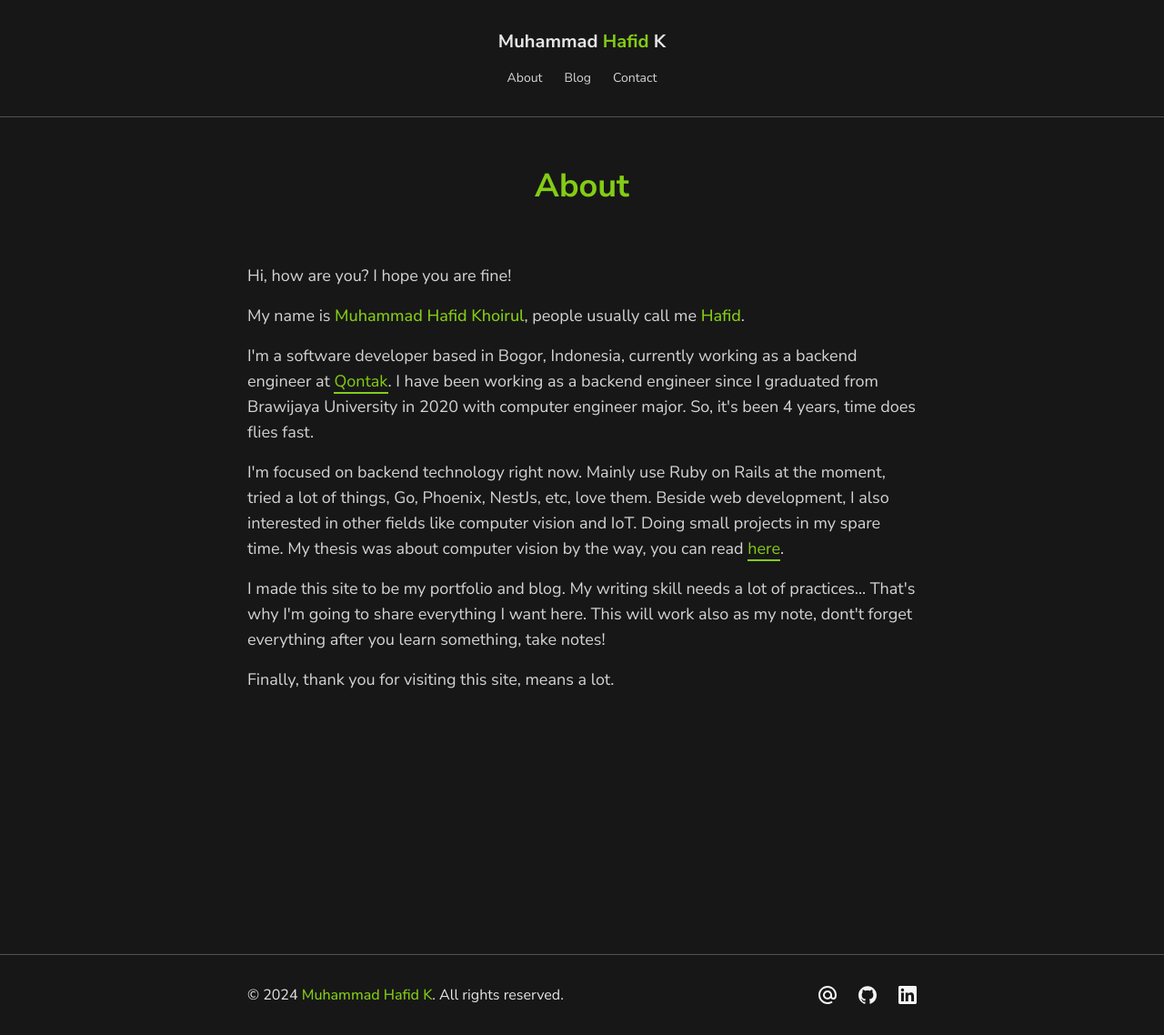
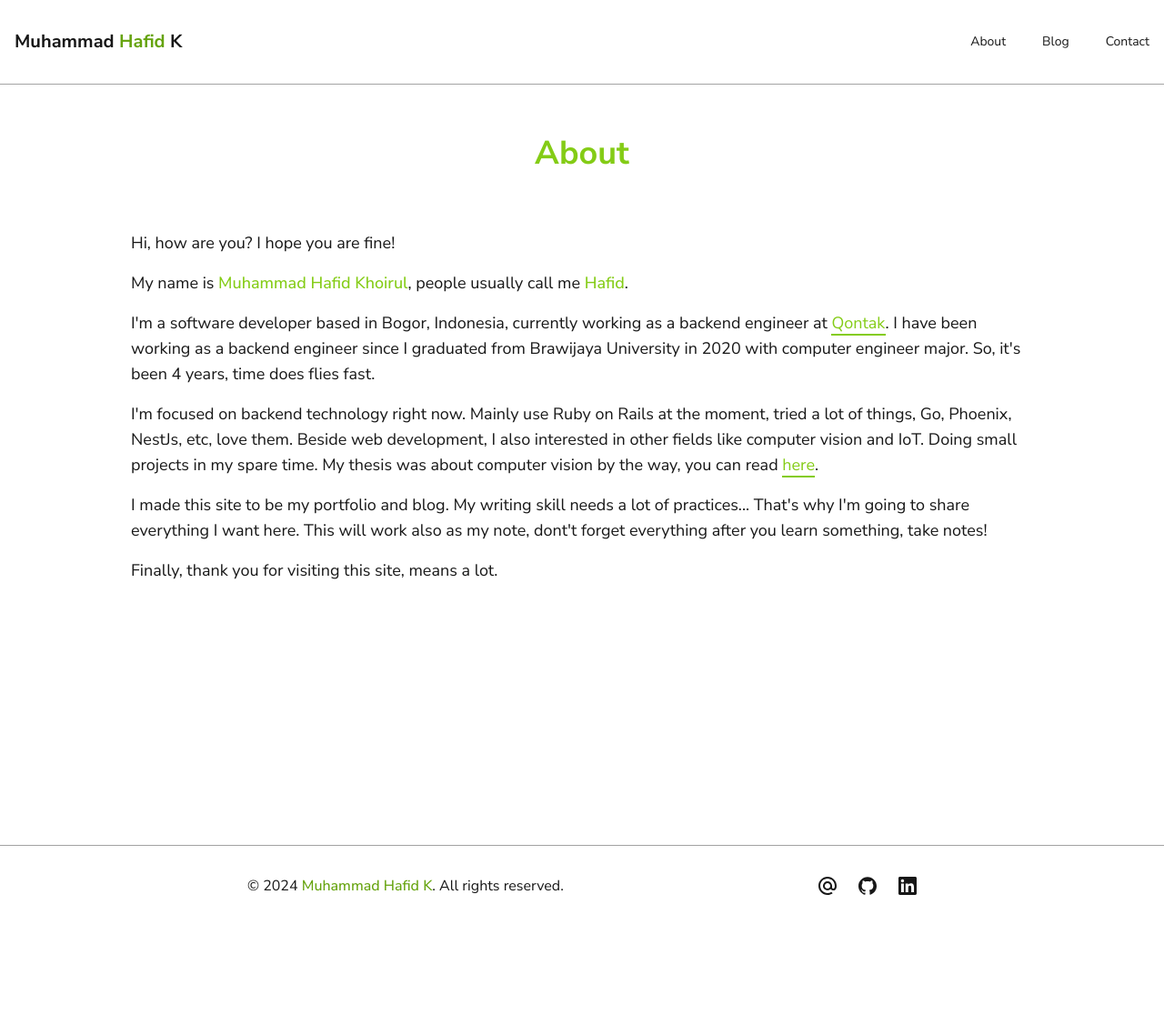
Before and after one commit to mhafidk/potfolio-blog, a SvelteKit app: page /about in a window 1280 px wide. Shown: the whole page at 91% size. After the commit the page ends 1018 px from the top, so only its background shows below. Built offline with nearby package versions, Linux system fonts and the light colour scheme.

Commit message:
revamp ui

```diff
--- a/src/lib/components/blog-card.svelte
+++ b/src/lib/components/blog-card.svelte
@@ -11,13 +11,13 @@
 		/>
 	</div>
 	<div class="h-1/2 w-full text-center md:h-fit md:w-2/3 md:text-left">
-		<a href={`/blog/${post.slug}`} class="text-2xl font-semibold text-lime-500 hover:text-lime-400"
+		<a href={`/blog/${post.slug}`} class="text-2xl font-semibold text-lime-600 hover:text-lime-700"
 			>{post.title}</a
 		>
 		<p class="my-2 line-clamp-4 text-justify md:line-clamp-3">
 			{post.description}
 		</p>
-		<div class="flex justify-center gap-4 pt-1 font-mono text-xs text-amber-400 md:justify-start">
+		<div class="flex justify-center gap-4 pt-1 font-mono text-xs text-amber-600 md:justify-start">
 			{#each post.tags as tag}
 				<p>{tag}</p>
 			{/each}
--- a/src/lib/components/footer.svelte
+++ b/src/lib/components/footer.svelte
@@ -1,15 +1,15 @@
-<footer class="bg-neutral-900 text-neutral-200">
+<footer class="bg-white text-neutral-900">
 	<div
 		class="mx-auto flex max-w-screen-md flex-col items-center justify-center gap-6 px-4 py-8 md:flex-row md:justify-between md:gap-0"
 	>
 		<p class="text-center md:text-left">
-			© 2024 <span class="font-medium text-lime-500">Muhammad Hafid K</span>. All rights reserved.
+			© 2024 <span class="font-medium text-lime-600">Muhammad Hafid K</span>. All rights reserved.
 		</p>
 		<div class="flex gap-6">
 			<!-- svelte-ignore a11y_consider_explicit_label -->
 			<a href="mailto:mhafidk@gmail.com" target="_blank" rel="noreferrer">
 				<svg
-					class="h-5 w-5 fill-current text-neutral-100 hover:text-lime-600"
+					class="h-5 w-5 fill-current text-neutral-900 hover:text-lime-700"
 					role="img"
 					viewBox="0 0 24 24"
 					xmlns="http://www.w3.org/2000/svg"
@@ -21,7 +21,7 @@
 			<!-- svelte-ignore a11y_consider_explicit_label -->
 			<a href="https://www.github.com/mhafidk" target="_blank" rel="noreferrer">
 				<svg
-					class="h-5 w-5 fill-current text-neutral-100 hover:text-lime-600"
+					class="h-5 w-5 fill-current text-neutral-900 hover:text-lime-700"
 					role="img"
 					viewBox="0 0 24 24"
 					xmlns="http://www.w3.org/2000/svg"
@@ -33,7 +33,7 @@
 			<!-- svelte-ignore a11y_consider_explicit_label -->
 			<a href="https://www.linkedin.com/in/mhafidk" target="_blank" rel="noreferrer">
 				<svg
-					class="h-5 w-5 fill-current text-neutral-100 hover:text-lime-600"
+					class="h-5 w-5 fill-current text-neutral-900 hover:text-lime-700"
 					role="img"
 					viewBox="0 0 24 24"
 					xmlns="http://www.w3.org/2000/svg"
--- a/src/lib/components/header.svelte
+++ b/src/lib/components/header.svelte
@@ -1,10 +1,12 @@
-<header class="bg-neutral-900 text-center text-neutral-200">
-	<nav class="mx-auto max-w-screen-md px-4 py-8">
-		<a href="/" class="text-xl font-bold">Muhammad <span class="text-lime-500">Hafid</span> K</a>
-		<div class="mt-4 flex justify-center gap-6 text-sm text-neutral-300">
-			<a href="/about" class="hover:text-lime-500">About</a>
-			<a href="/blog" class="hover:text-lime-500">Blog</a>
-			<a href="/#contact" class="hover:text-lime-500">Contact</a>
+<header class="bg-white text-center text-neutral-900">
+	<nav
+		class="mx-auto flex max-w-screen-xl flex-col items-center justify-between px-4 py-8 md:flex-row"
+	>
+		<a href="/" class="text-xl font-bold">Muhammad <span class="text-lime-600">Hafid</span> K</a>
+		<div class="mt-4 flex justify-center gap-6 text-sm md:mt-0 md:gap-10">
+			<a href="/about" class="hover:text-lime-600">About</a>
+			<a href="/blog" class="hover:text-lime-600">Blog</a>
+			<a href="/#contact" class="hover:text-lime-600">Contact</a>
 		</div>
 	</nav>
 </header>
--- a/src/routes/+layout.svelte
+++ b/src/routes/+layout.svelte
@@ -6,11 +6,11 @@
 </script>
 
 <Header />
-<div class="h-px w-full bg-neutral-600"></div>
-<main class="bg-neutral-900 pb-72 pt-14 text-neutral-300">
-	<div class="mx-auto max-w-screen-md px-4 text-lg">
+<div class="h-px w-full bg-neutral-400"></div>
+<main class="bg-white pb-72 pt-14 text-neutral-900">
+	<div class="mx-auto max-w-screen-lg px-4 text-lg">
 		{@render children()}
 	</div>
 </main>
-<div class="h-px w-full bg-neutral-600"></div>
+<div class="h-px w-full bg-neutral-400"></div>
 <Footer />
--- a/src/routes/+page.svelte
+++ b/src/routes/+page.svelte
@@ -22,23 +22,23 @@
 	<title>Muhammad Hafid Khoirul</title>
 </svelte:head>
 
-<div class="py-16 text-center">
-	<h1 class="my-2 text-4xl font-semibold text-neutral-200">
-		Hi! I'm <span class="font-bold text-lime-500">Hafid</span> 👋🏼
+<div class="mx-auto max-w-screen-md py-16 text-center">
+	<h1 class="my-2 text-4xl font-semibold">
+		Hi! I'm <span class="font-bold text-lime-600">Hafid</span> 👋🏼
 	</h1>
 	<p class="text-2xl">
 		A <span class="font-medium">software engineer</span> based in Bogor, Indonesia. I'm currently
 		working as a backend engineer at
 		<a
 			href="https://www.qontak.com"
-			class="border-b-2 border-lime-500 text-lime-500 hover:border-lime-400 hover:text-lime-400"
+			class="border-b-2 border-lime-600 text-lime-600 hover:border-lime-700 hover:text-lime-700"
 			>Qontak</a
 		>.
 	</p>
 </div>
 <div class="mt-14">
-	<h2 class="text-2xl font-bold text-neutral-200">
-		A Little About <span class="text-lime-500">Me</span>
+	<h2 class="text-2xl font-bold">
+		A Little About <span class="text-lime-600">Me</span>
 	</h2>
 	<p class="mt-4">
 		I am focused on backend technology, where I design efficient and scalable systems. My expertise
@@ -51,13 +51,13 @@
 	</p>
 	<a
 		href="/about"
-		class="border-b-2 border-lime-500 text-lime-500 hover:border-lime-400 hover:text-lime-400"
+		class="border-b-2 border-lime-600 text-lime-600 hover:border-lime-700 hover:text-lime-700"
 		>More about me &#8594;</a
 	>
 </div>
 <div class="mt-24">
-	<h2 class="text-2xl font-bold text-neutral-200">
-		Latest Blog <span class="text-lime-500">Posts</span>
+	<h2 class="text-2xl font-bold">
+		Latest Blog <span class="text-lime-600">Posts</span>
 	</h2>
 	<div class="mb-16 mt-6 grid grid-cols-1 gap-6">
 		{#each posts as post}
@@ -67,13 +67,13 @@
 	<div class="flex justify-center md:justify-start">
 		<a
 			href="/blog"
-			class="border-b-2 border-lime-500 text-lime-500 hover:border-lime-400 hover:text-lime-400"
+			class="border-b-2 border-lime-600 text-lime-600 hover:border-lime-700 hover:text-lime-700"
 			>More posts &#8594;</a
 		>
 	</div>
 </div>
 <div class="mt-24">
-	<h2 class="text-2xl font-bold text-neutral-200">Experiences & Tools</h2>
+	<h2 class="text-2xl font-bold">Experiences & Tools</h2>
 	<div class="mt-6">
 		<ol class="border-s border-neutral-400">
 			<!--First item-->
@@ -83,12 +83,12 @@
 					<p class="">2020 - Present</p>
 				</div>
 				<div class="mb-6 ms-4 mt-2">
-					<h4 class="mb-1.5 text-xl font-semibold text-lime-500">
+					<h4 class="mb-1.5 text-xl font-semibold text-lime-600">
 						Backend Engineer, <a
 							href="https://www.qontak.com"
 							target="_blank"
 							rel="noreferrer"
-							class="border-b-2 border-lime-500 hover:text-lime-400">Qontak</a
+							class="border-b-2 border-lime-600 hover:text-lime-700">Qontak</a
 						>
 					</h4>
 					<div class="mb-3">
@@ -112,14 +112,16 @@
 			</li>
 		</ol>
 	</div>
-	<div class="mt-20 flex flex-wrap justify-center gap-6 font-mono text-base text-amber-400">
+	<div class="mt-20 flex flex-wrap justify-center gap-6 font-mono text-base text-amber-600">
 		{#each skills as skill}
-			<p class="border-b-2 border-amber-400 hover:text-amber-200">{skill}</p>
+			<p class="border-b-2 border-amber-600 hover:border-amber-700 hover:text-amber-700">
+				{skill}
+			</p>
 		{/each}
 	</div>
 </div>
-<div class="mt-24">
-	<h2 class="text-2xl font-medium text-neutral-200" id="contact">Contact</h2>
+<div class="pt-24" id="contact">
+	<h2 class="text-2xl font-medium">Contact</h2>
 	<div class="mt-4">
 		<p>
 			Have something to say? Ask a question or just say hi, anything! Feel free to contact me, my
@@ -130,7 +132,7 @@
 				<!-- svelte-ignore a11y_consider_explicit_label -->
 				<a href="mailto:mhafidk@gmail.com" target="_blank" rel="noreferrer">
 					<svg
-						class="h-8 w-8 fill-current text-neutral-200 hover:text-lime-400"
+						class="h-8 w-8 fill-current hover:text-lime-700"
 						role="img"
 						viewBox="0 0 24 24"
 						xmlns="http://www.w3.org/2000/svg"
@@ -142,7 +144,7 @@
 				<!-- svelte-ignore a11y_consider_explicit_label -->
 				<a href="https://www.github.com/mhafidk" target="_blank" rel="noreferrer">
 					<svg
-						class="h-8 w-8 fill-current text-neutral-200 hover:text-lime-400"
+						class="h-8 w-8 fill-current hover:text-lime-700"
 						role="img"
 						viewBox="0 0 24 24"
 						xmlns="http://www.w3.org/2000/svg"
@@ -154,7 +156,7 @@
 				<!-- svelte-ignore a11y_consider_explicit_label -->
 				<a href="https://www.linkedin.com/in/mhafidk" target="_blank" rel="noreferrer">
 					<svg
-						class="h-8 w-8 fill-current text-neutral-200 hover:text-lime-400"
+						class="h-8 w-8 fill-current hover:text-lime-700"
 						role="img"
 						viewBox="0 0 24 24"
 						xmlns="http://www.w3.org/2000/svg"
@@ -170,7 +172,7 @@
 <div class="mt-48 animate-bounce text-center text-base">
 	<a
 		href="/#"
-		class="border-b-2 border-lime-500 text-lime-500 hover:border-lime-400 hover:text-lime-400"
+		class="border-b-2 border-lime-600 text-lime-600 hover:border-lime-700 hover:text-lime-700"
 		>Back to top</a
 	>
 </div>
--- a/src/routes/blog/[slug]/+page.svelte
+++ b/src/routes/blog/[slug]/+page.svelte
@@ -14,11 +14,11 @@
 	<img
 		src={post.coverImage.url}
 		alt={post.title}
-		class="-mt-14 h-96 w-full rounded-none object-cover md:rounded-b"
+		class="-mt-14 h-96 w-full rounded-none object-cover md:h-[32rem] md:rounded-b"
 	/>
-	<h1 class="mt-12 text-center text-4xl font-bold text-lime-500">{post.title}</h1>
+	<h1 class="mt-12 text-center text-4xl font-bold text-lime-600">{post.title}</h1>
 	<div class="mt-6 flex items-center justify-center gap-8">
-		<p class="text-center text-sm text-amber-400">{formatDate(post.createdAt)}</p>
+		<p class="text-center text-sm text-amber-600">{formatDate(post.createdAt)}</p>
 	</div>
 	<article
 		class="prose prose-lg mx-auto mt-8 max-w-screen-md px-4 prose-h2:leading-relaxed md:px-0"
--- a/tailwind.config.js
+++ b/tailwind.config.js
@@ -8,43 +8,6 @@ export default {
 		extend: {
 			fontFamily: {
 				sans: ['"Nunito Sans"']
-			},
-			typography: {
-				DEFAULT: {
-					css: {
-						color: '#d4d4d4',
-						a: {
-							color: '#84cc16',
-							'&:hover': {
-								color: '#a3e635'
-							}
-						},
-						h1: {
-							color: '#e5e5e5'
-						},
-						h2: {
-							color: '#e5e5e5'
-						},
-						h3: {
-							color: '#e5e5e5'
-						},
-						h4: {
-							color: '#e5e5e5'
-						},
-						li: {
-							color: '#d4d4d4'
-						},
-						'li::marker': {
-							color: '#d4d4d4'
-						},
-						ol: {
-							color: '#d4d4d4'
-						},
-						strong: {
-							color: '#d4d4d4'
-						}
-					}
-				}
 			}
 		}
 	},
```
